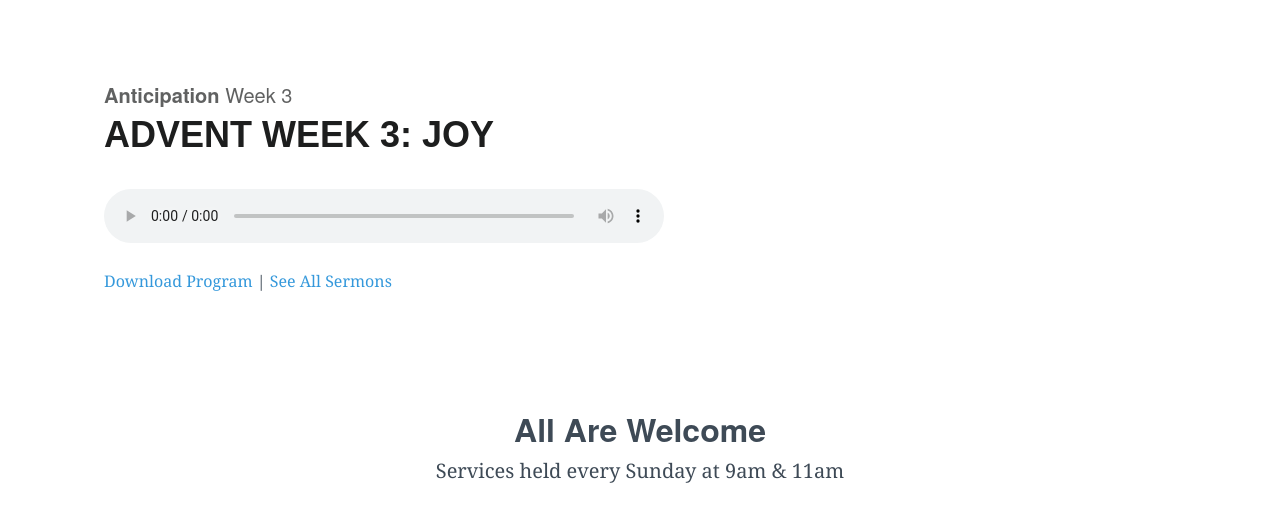
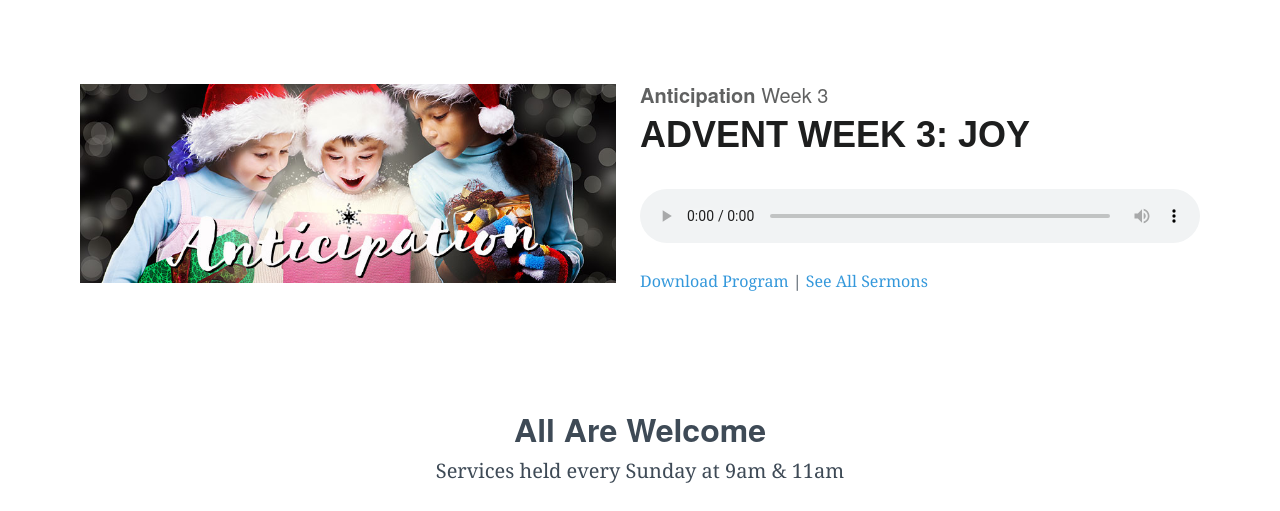
Before and after one commit to lukemoderwell/mariemont, a Jekyll site: the page built from frontpage.md, in a window 1280 px wide. Shown: the part 813-1324 px from the top of the page. Built offline with Jekyll 4.4.1, drawn with Linux system fonts in a browser that asks for light colours; nearby versions of some CDN libraries; grey boxes are pictures that could not be loaded.

Commit message:
Updated Advent Week 3 Joy

```diff
--- a/_sermons/advent-week-3-joy.markdown
+++ b/_sermons/advent-week-3-joy.markdown
@@ -7,4 +7,6 @@ sermon_date: 2018-12-16 11:00:00 -05:00
 speaker: Denis Beausejour
 bible_text: Luke 2:1-10
 audio_file: https://s3.us-east-2.amazonaws.com/mccsermonaudio/Advent+Week+3_+Joy.lite.mp3
+brochure_file: "/uploads/12162018_MCCProgram_proof1.pdf"
+thumbnail_image: "/uploads/anticipation_christmas_facebook.jpg"
 ---
```
